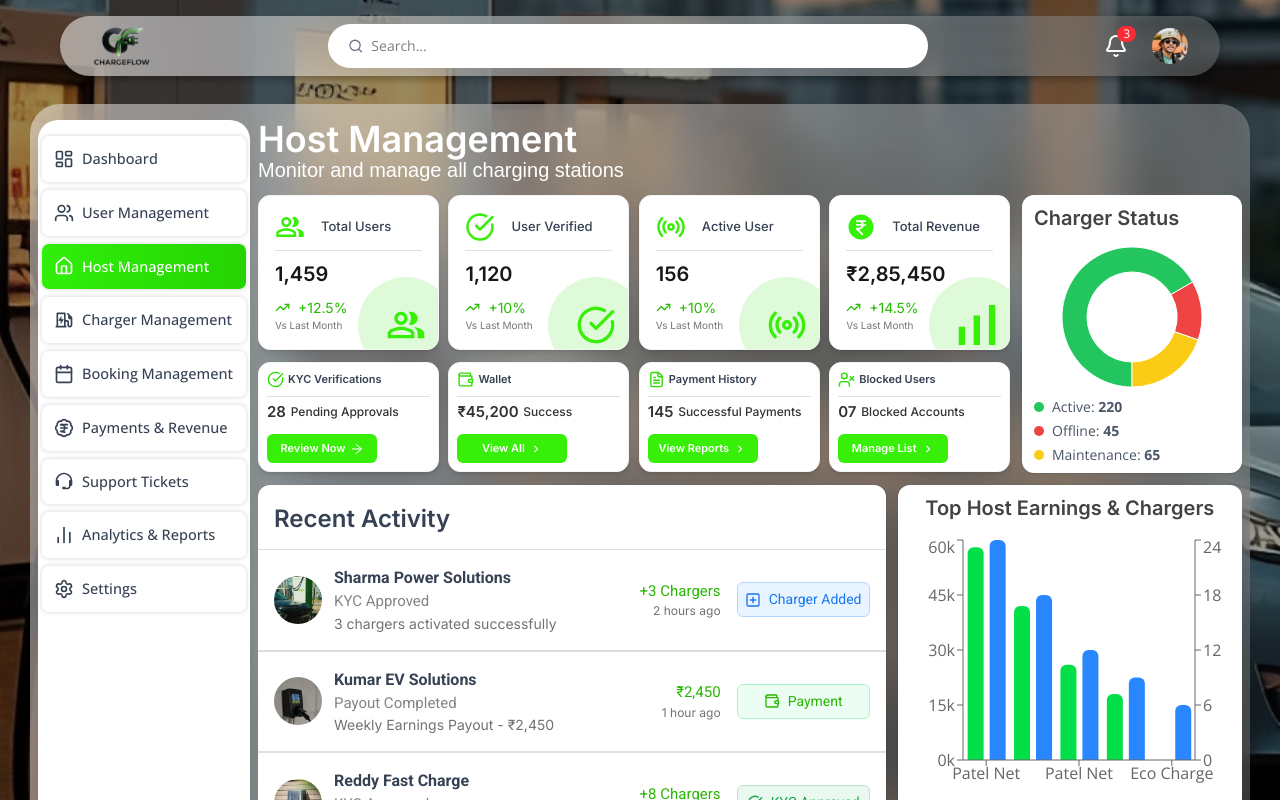
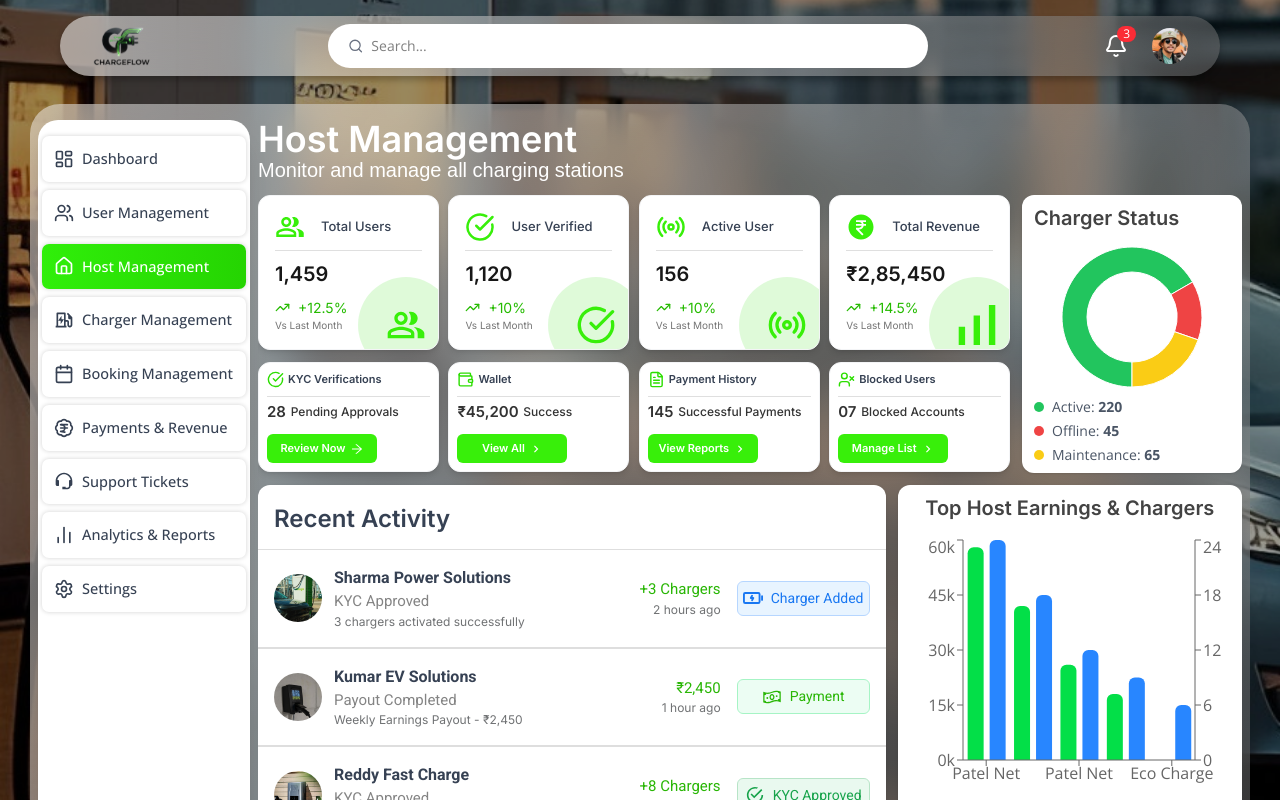
Before and after one commit to ChandaniSahu/ChargeFlow, a Next.js app: page /admin/hostmanagement in a window 1280 px wide. Shown: the top 800 px of the page. Built offline with nearby package versions, Linux system fonts and the light colour scheme.

Commit message:
icons , font sizes improved

```diff
--- a/app/admin/chargermanagement/page.tsx
+++ b/app/admin/chargermanagement/page.tsx
@@ -39,6 +39,7 @@ import { IoCheckmarkSharp } from "react-icons/io5";
 import { RiMoneyRupeeCircleFill } from "react-icons/ri";
 import { SiSimpleanalytics } from "react-icons/si";
 import { AiOutlineArrowRight } from "react-icons/ai";
+import { IoMdSettings } from "react-icons/io";
 
 // import Image from "next/image";
 
@@ -112,7 +113,7 @@ export const actionCards = [
     sub2: "aC / DC / Fast chargers",
     btn: "Manage",
     btnIcon: MdOutlineKeyboardArrowRight,
-    icon: MdEvStation,
+    icon:IoMdSettings ,
   },
   {
     title: "Charger Status",
@@ -133,7 +134,7 @@ export const actionCards = [
 
     btn: "View Status",
     btnIcon: MdOutlineKeyboardArrowRight,
-    icon: MdOutlineWifiTethering,
+    icon: FaChargingStation,
   },
   {
     title: "Maintenance Mode",
@@ -841,7 +842,7 @@ const filteredData = data.filter((c) => {
                   tickFormatter={(v) => `${v}%`}
                 />
 
-                <Tooltip />
+                <Tooltip cursor={false}/>
 
                 <Bar
                   yAxisId="left"
--- a/app/admin/hostmanagement/page.tsx
+++ b/app/admin/hostmanagement/page.tsx
@@ -22,7 +22,9 @@ import { IoCheckmarkSharp } from "react-icons/io5";
 import { RiMoneyRupeeCircleFill } from "react-icons/ri";
 import { SiSimpleanalytics } from "react-icons/si";
 import { AiOutlineArrowRight } from "react-icons/ai";
-
+import { PiBatteryChargingBold } from "react-icons/pi";
+import { LiaMoneyBillWaveSolid } from "react-icons/lia";
+import { IoMdCheckmarkCircleOutline } from "react-icons/io";
 // import Image from "next/image";
 
 /* ================= DATA ================= */
@@ -276,11 +278,11 @@ const getStatusText = (status: ActivityItem["status"]) => {
 const getStatusIcon = (status: ActivityItem["status"]) => {
   switch (status) {
     case "charger_added":
-      return PlusSquare;        // + Charger Added
+      return PiBatteryChargingBold;        // + Charger Added
     case "payment":
-      return Wallet;            // Payment / Payout
+      return LiaMoneyBillWaveSolid;            // Payment / Payout
     case "kyc":
-      return CheckCircle;       // KYC Approved
+      return IoMdCheckmarkCircleOutline;       // KYC Approved
     case "booking":
       return Calendar;          // New Booking
     case "maintenance":
@@ -501,7 +503,7 @@ export default function UserManagementDashboard() {
                       <div>
                         <p className="font-roboto font-semibold text-[16px] text-[#364153]">{a.name}</p>
                         <p className="font-roboto font-regular text-[15px] text-[#848484]">{a.title}</p>
-                        <p className="font-inter font-regular text-[14px] text-[#707274]">{a.subTitle}</p>
+                        <p className="font-inter font-regular text-[12px] text-[#707274]">{a.subTitle}</p>
                         <div className="desktop:hidden">
                           {a.amount && <p className="font-roboto text-[#29B605] text-[15px]">
                             {a.amount}
@@ -526,7 +528,7 @@ export default function UserManagementDashboard() {
                           a.status
                         )}`}
                       >
-                        <StatusIcon size={16} />
+                        <StatusIcon size={20} />
                         {getStatusText(a.status)}
                       </span>
                       <span
--- a/app/admin/usermanagement/page.tsx
+++ b/app/admin/usermanagement/page.tsx
@@ -476,7 +476,7 @@ export default function UserManagementDashboard() {
                       <div>
                         <p className="font-roboto font-semibold text-[16px] text-[#364153]">{a.name}</p>
                         <p className="font-roboto font-regular text-[15px] text-[#848484]">{a.title}</p>
-                        <p className="font-inter font-regular text-[14px] text-[#707274]">{a.subTitle}</p>
+                        <p className="font-inter font-regular text-[12px] text-[#707274]">{a.subTitle}</p>
                         <div className="desktop:hidden">
                           {a.amount && <p className="font-roboto text-[#29B605] text-[15px]">
                             {a.amount}
```
